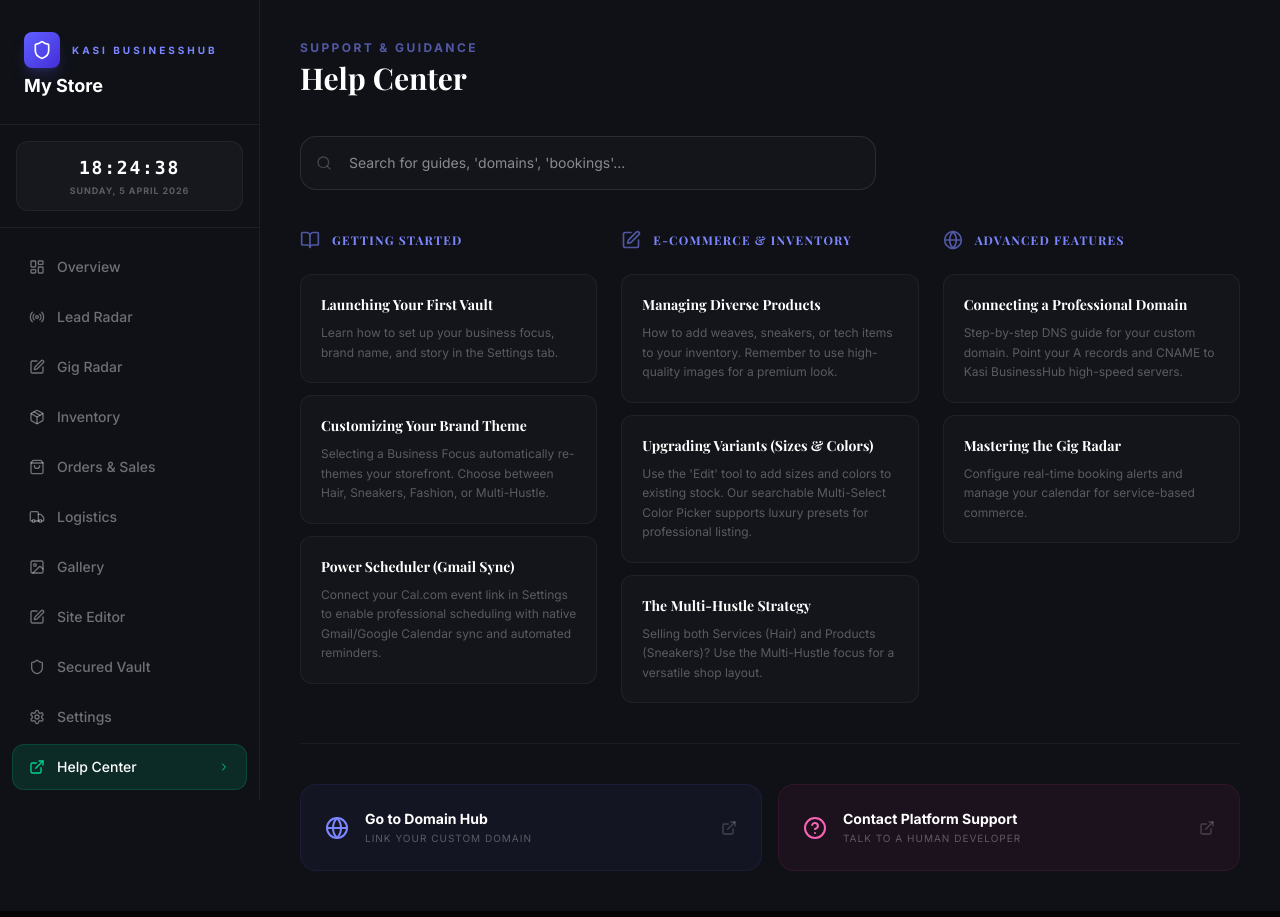
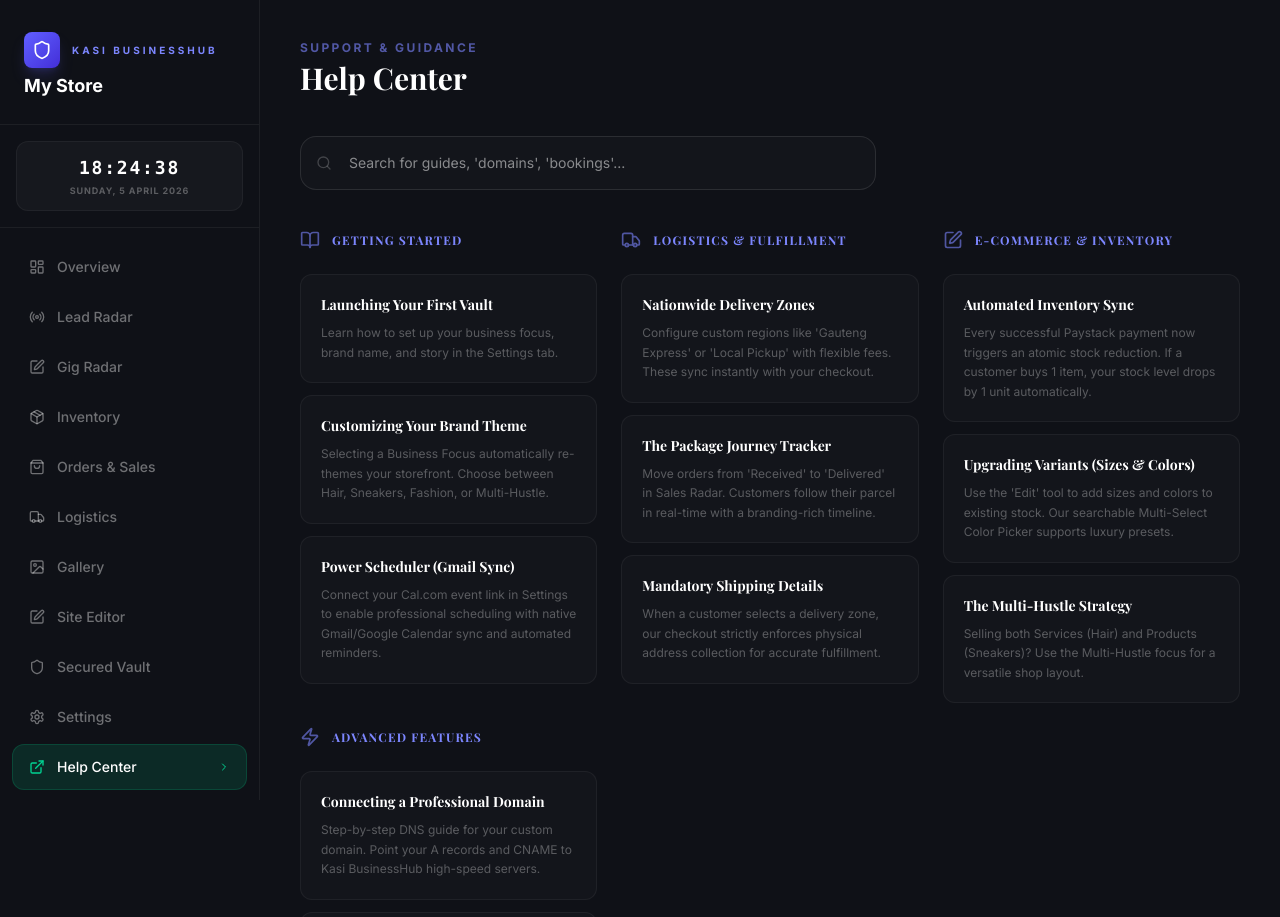
Before and after one commit to mokgethoawilliam-del/lux-hair-suite, a Next.js app: page /admin/docs in a window 1280 px wide. Shown: the top 917 px of the page. Built offline with nearby package versions, Linux system fonts and the light colour scheme; no server answers; the database is empty; a web font is replaced by a local one.

Commit message:
docs: refresh Help Center with logistics, fulfillment journeys, and automated inventory sync guides

```diff
--- a/src/app/admin/docs/page.tsx
+++ b/src/app/admin/docs/page.tsx
@@ -2,7 +2,7 @@
 
 import { useState } from "react";
 import { motion } from "framer-motion";
-import { Search, BookOpen, Globe, PenSquare, Shield, HelpCircle, ArrowRight, ExternalLink } from "lucide-react";
+import { Search, BookOpen, Globe, PenSquare, Shield, HelpCircle, ArrowRight, ExternalLink, Truck, Zap } from "lucide-react";
 
 const DOCS = [
   {
@@ -15,17 +15,26 @@ const DOCS = [
     ]
   },
   {
+    category: "Logistics & Fulfillment",
+    icon: Truck,
+    articles: [
+      { id: "delivery-zones", title: "Nationwide Delivery Zones", content: "Configure custom regions like 'Gauteng Express' or 'Local Pickup' with flexible fees. These sync instantly with your checkout." },
+      { id: "fulfillment-journey", title: "The Package Journey Tracker", content: "Move orders from 'Received' to 'Delivered' in Sales Radar. Customers follow their parcel in real-time with a branding-rich timeline." },
+      { id: "address-validation", title: "Mandatory Shipping Details", content: "When a customer selects a delivery zone, our checkout strictly enforces physical address collection for accurate fulfillment." },
+    ]
+  },
+  {
     category: "E-Commerce & Inventory",
     icon: PenSquare,
     articles: [
-      { id: "inventory", title: "Managing Diverse Products", content: "How to add weaves, sneakers, or tech items to your inventory. Remember to use high-quality images for a premium look." },
-      { id: "variants", title: "Upgrading Variants (Sizes & Colors)", content: "Use the 'Edit' tool to add sizes and colors to existing stock. Our searchable Multi-Select Color Picker supports luxury presets for professional listing." },
+      { id: "inventory-sync", title: "Automated Inventory Sync", content: "Every successful Paystack payment now triggers an atomic stock reduction. If a customer buys 1 item, your stock level drops by 1 unit automatically." },
+      { id: "variants", title: "Upgrading Variants (Sizes & Colors)", content: "Use the 'Edit' tool to add sizes and colors to existing stock. Our searchable Multi-Select Color Picker supports luxury presets." },
       { id: "multi-hustle", title: "The Multi-Hustle Strategy", content: "Selling both Services (Hair) and Products (Sneakers)? Use the Multi-Hustle focus for a versatile shop layout." },
     ]
   },
   {
     category: "Advanced Features",
-    icon: Globe,
+    icon: Zap,
     articles: [
       { id: "domain", title: "Connecting a Professional Domain", content: "Step-by-step DNS guide for your custom domain. Point your A records and CNAME to Kasi BusinessHub high-speed servers." },
       { id: "bookings", title: "Mastering the Gig Radar", content: "Configure real-time booking alerts and manage your calendar for service-based commerce." },
@@ -98,12 +107,12 @@ export default function HelpCenter() {
 
       {/* Quick Links */}
       <div className="grid grid-cols-1 md:grid-cols-2 gap-4 pt-10 border-t border-white/5">
-        <a href="/admin/settings" className="p-6 bg-indigo-500/5 border border-indigo-500/10 rounded-2xl flex items-center justify-between group">
+        <a href="/admin/logistics" className="p-6 bg-indigo-500/5 border border-indigo-500/10 rounded-2xl flex items-center justify-between group">
            <div className="flex items-center gap-4">
-              <Globe className="w-6 h-6 text-indigo-400" />
+              <Truck className="w-6 h-6 text-indigo-400" />
               <div>
-                <p className="text-sm font-bold text-white">Go to Domain Hub</p>
-                <p className="text-[10px] text-white/30 uppercase tracking-widest mt-0.5">Link your custom domain</p>
+                <p className="text-sm font-bold text-white">Logistics Manager</p>
+                <p className="text-[10px] text-white/30 uppercase tracking-widest mt-0.5">Configure regional delivery fees</p>
               </div>
            </div>
            <ExternalLink className="w-4 h-4 text-white/20 group-hover:text-white transition-colors" />
```
